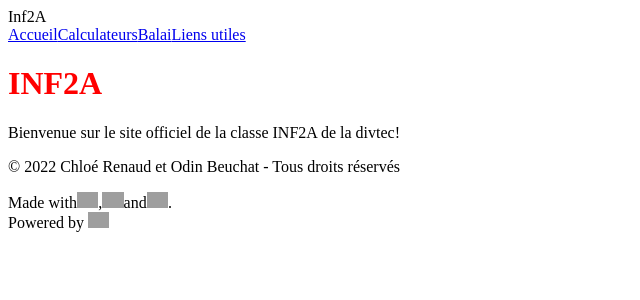
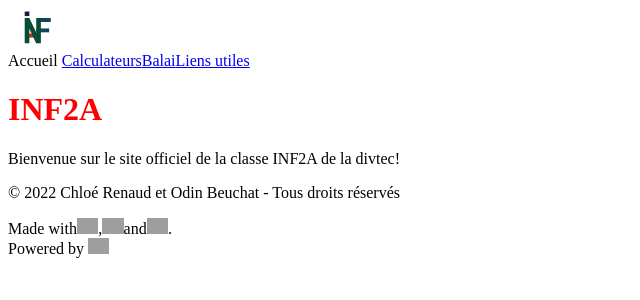
Before and after one commit to drafolin/infa-emt, a Nuxt app: page / in a window 1280 px wide. Shown: the top 300 px of the page, without its empty margins (0-640 px from the left). Built offline with nearby package versions, Linux system fonts and the light colour scheme; grey boxes are pictures that could not be loaded.

Commit message:
ajout de l'icône

```diff
--- a/components/TheHeader.vue
+++ b/components/TheHeader.vue
@@ -1,8 +1,8 @@
 <template>
 	<div>
-		Inf2A
+		<NuxtLink to="/"><img height="40px" src="~/assets/icons/infa.svg" alt="Logo de la classe" /></NuxtLink>
 		<nav>
-			<NuxtLink to="/">Accueil</NuxtLink>
+			Accueil
 			<NuxtLink to="/calculateurs">Calculateurs</NuxtLink>
 			<NuxtLink to="/balai">Balai</NuxtLink>
 			<NuxtLink to="/liens">Liens utiles</NuxtLink>
```
Also changed, not shown: assets/icons/infa.svg (added).
